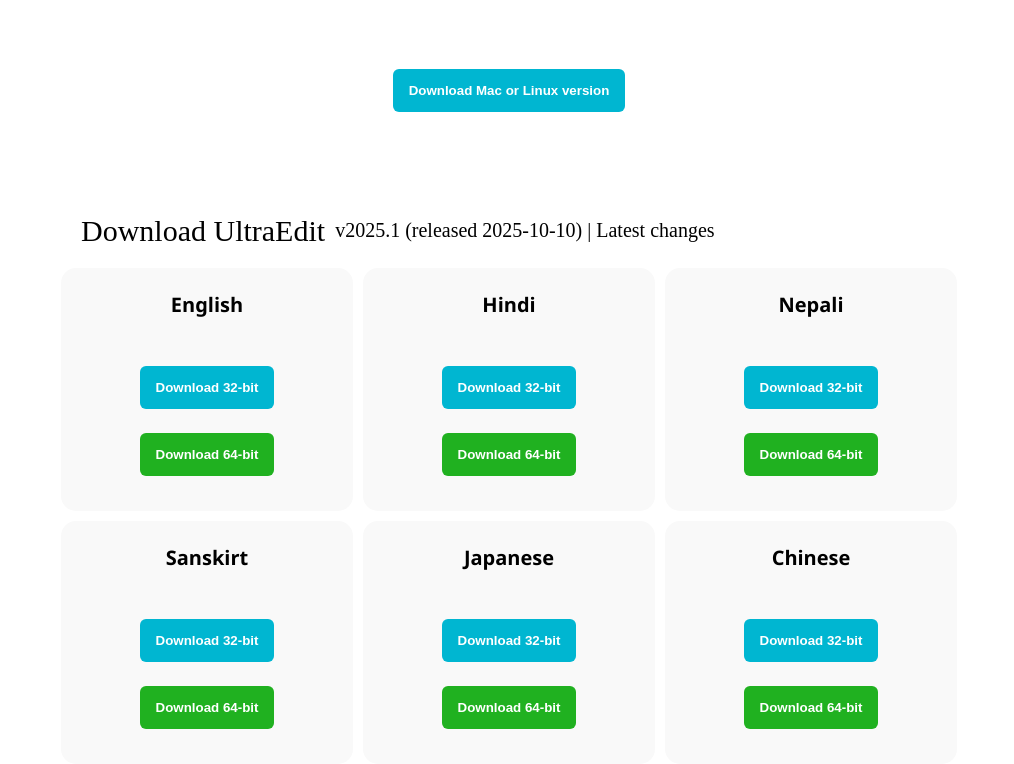
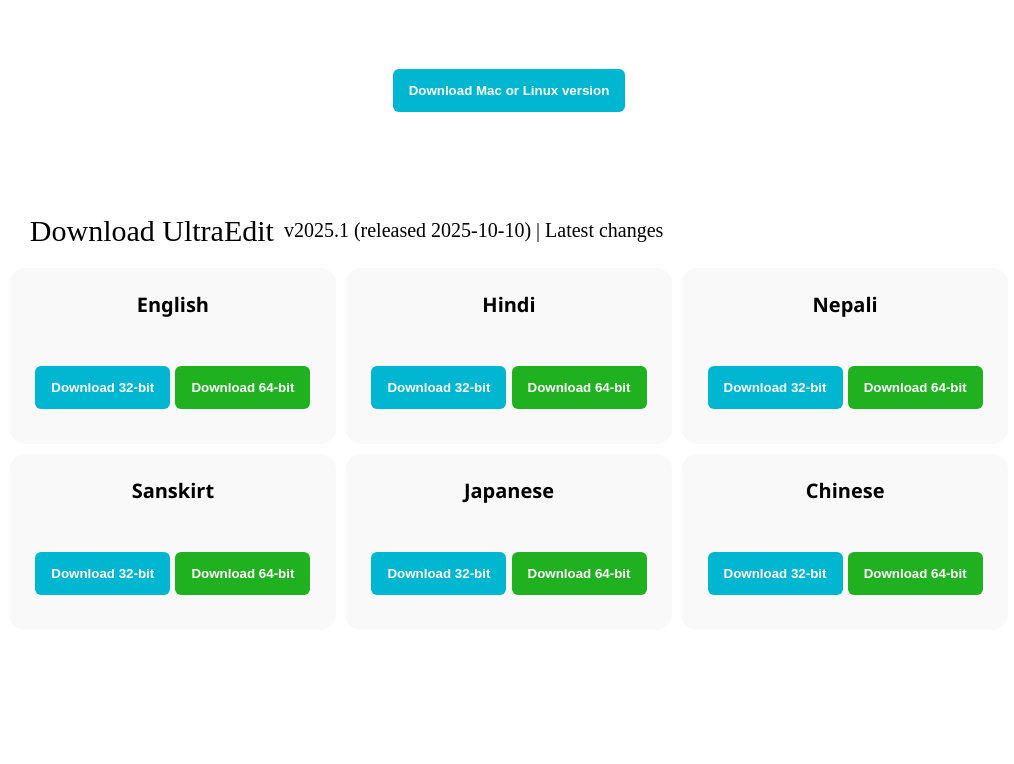
Before and after one commit to Prabinc17/UltraEdit-web.pagecopy0.2, a plain HTML site: page index.html in a window 1280 px wide. Shown: the part 672-1436 px from the top of the page, without its empty margins (131-1145 px from the left). After the commit the page ends 1302 px from the top, so only its background shows below. Drawn offline with Linux system fonts and the light colour scheme.

Commit message:
Fix HTML formatting and structure

```diff
--- a/index.html
+++ b/index.html
@@ -88,7 +88,7 @@
         font-size: 20px;
       }
       .second {
-        max-width: 70vw;
+        max-width: 78vw;
         margin: auto;
 
 
```
